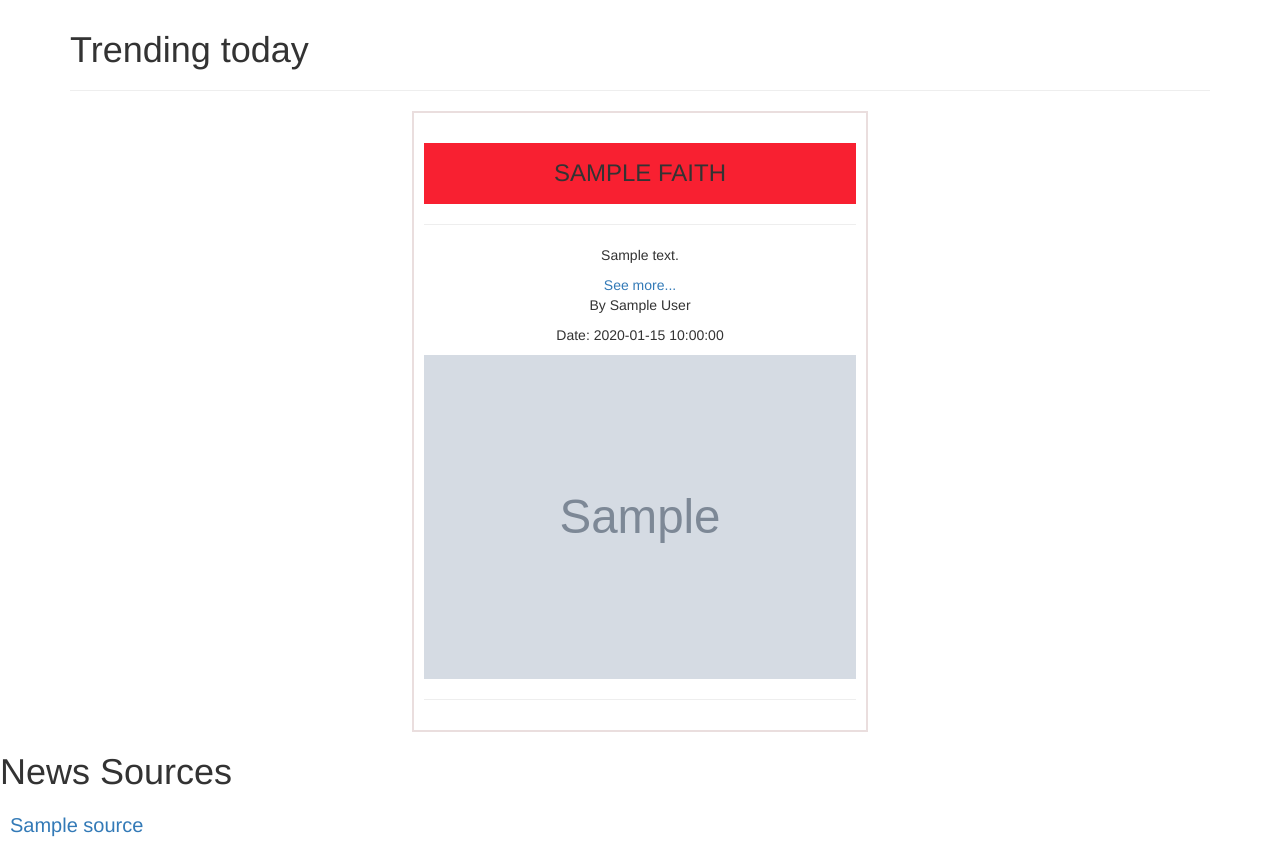
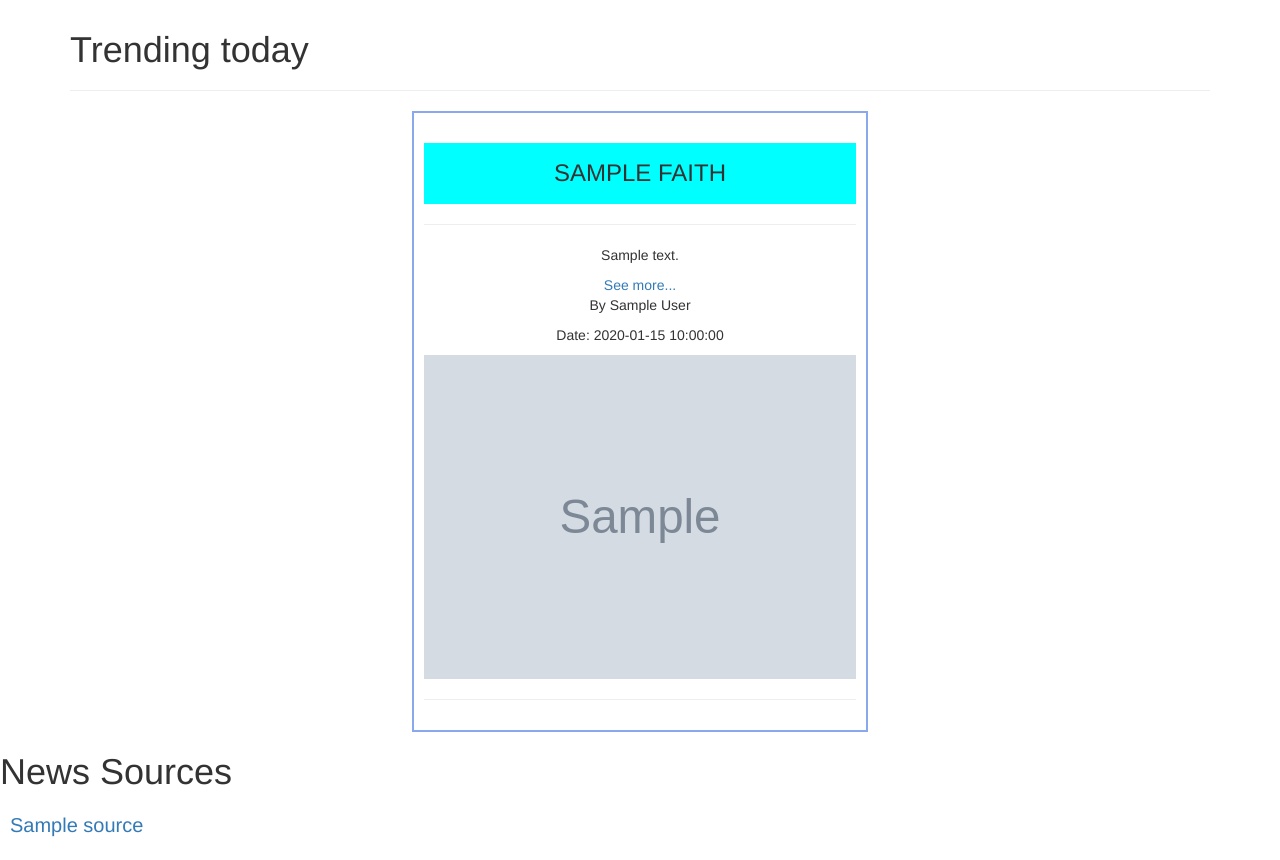
Before and after one commit to Jameskirwa/News-Highlight, a Flask app: template app/templates/index.html in a window 1280 px wide. Shown: the part 82-942 px from the top of the page. Run offline with Flask 2, Linux system fonts and the light colour scheme; the template is opened without the code that fills it: most values are stand-ins (such as "Sample title", 1, 10 or a date in 2020); grey boxes marked "Sample" are stand-in pictures; some libraries are stand-ins or nearby versions.

Commit message:
add background color

```diff
--- a/app/templates/index.html
+++ b/app/templates/index.html
@@ -20,8 +20,8 @@
             {% for faith in Everything %}
             {% if faith.urlToImage%}
 
-                 <div style="width: 40%;display: inline-table; padding: 10px; border: 2px solid rgba(212, 186, 186, 0.479);">
-                    <h3 style="text-transform: uppercase; background-color: rgba(248, 23, 41, 0.959); padding:4%" class="card-title" >{{ faith .title }}</h3>
+                 <div style="width: 40%;display: inline-table; padding: 10px; border: 2px solid rgba(12, 73, 216, 0.479);">
+                    <h3 style="text-transform: uppercase; background-color:aqua; padding:4%" class="card-title" >{{ faith .title }}</h3>
                     <hr>
                     <p class="">{{ faith.description }}</p>
                     <a href="{{ faith.url }}">See more...</a>
```
